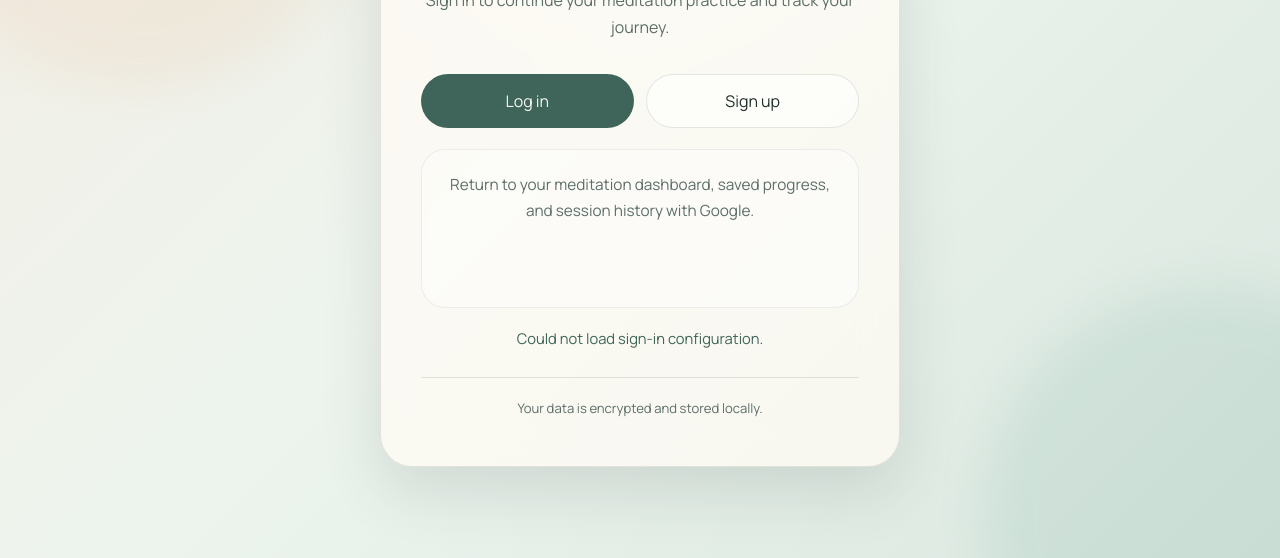
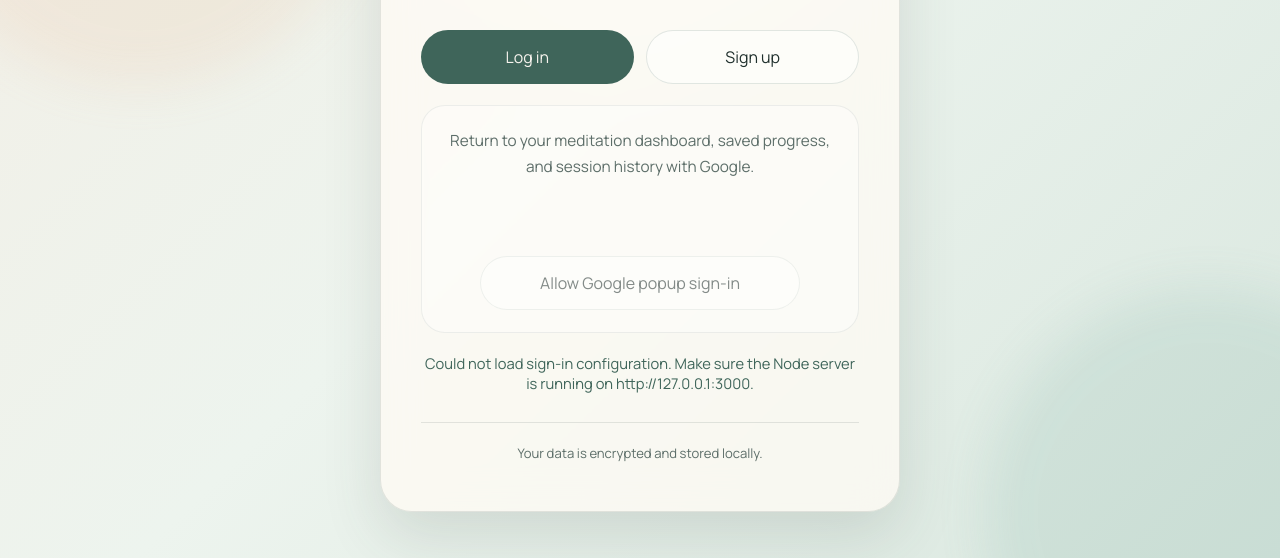
Before and after one commit to newdeveloper2k11/stillspace, a website: page login.html in a window 1280 px wide. Shown: the part 242-800 px from the top of the page. Drawn offline with nearby package versions, Linux system fonts and the light colour scheme; no server answers.

Commit message:
Improve Google popup sign-in flow

```diff
--- a/login.css
+++ b/login.css
@@ -154,6 +154,32 @@ body {
   min-height: 44px;
 }
 
+.google-popup-button {
+  width: min(320px, 100%);
+  margin: 1rem auto 0;
+  display: inline-flex;
+  align-items: center;
+  justify-content: center;
+  border-radius: 999px;
+  border: 1px solid rgba(63, 101, 90, 0.15);
+  padding: 0.92rem 1.2rem;
+  background: rgba(255, 255, 255, 0.6);
+  color: var(--text);
+  font: inherit;
+  cursor: pointer;
+  transition: transform 180ms ease, background-color 180ms ease, border-color 180ms ease, opacity 180ms ease;
+}
+
+.google-popup-button:hover:not(:disabled) {
+  transform: translateY(-1px);
+  background: rgba(255, 255, 255, 0.8);
+}
+
+.google-popup-button:disabled {
+  opacity: 0.55;
+  cursor: not-allowed;
+}
+
 .login-status {
   margin: 1.25rem 0 0;
   font-size: 0.92rem;
--- a/login.html
+++ b/login.html
@@ -37,6 +37,9 @@
             Return to your meditation dashboard, saved progress, and session history with Google.
           </p>
           <div class="google-signin-container" id="google-signin-login"></div>
+          <button class="google-popup-button" id="login-google-popup" type="button" disabled>
+            Allow Google popup sign-in
+          </button>
         </div>
 
         <div class="auth-mode-panel" id="signup-panel" hidden>
@@ -44,6 +47,9 @@
             Create your account with Google and start saving your meditation sessions locally.
           </p>
           <div class="google-signin-container" id="google-signin-signup"></div>
+          <button class="google-popup-button" id="signup-google-popup" type="button" disabled>
+            Allow Google popup sign-up
+          </button>
         </div>
       </div>
 
@@ -63,6 +69,11 @@
     const heading = document.getElementById("auth-heading");
     const copy = document.getElementById("auth-copy");
     const statusEl = document.getElementById("login-status");
+    const popupButtons = [
+      document.getElementById("login-google-popup"),
+      document.getElementById("signup-google-popup"),
+    ];
+    let googleClientId = "";
 
     const modeContent = {
       login: {
@@ -92,9 +103,12 @@
         return;
       }
 
+      googleClientId = clientId;
       window.google.accounts.id.initialize({
         client_id: clientId,
         callback: handleGoogleSignIn,
+        auto_select: false,
+        cancel_on_tap_outside: true,
       });
 
       [
@@ -112,6 +126,33 @@
           width: 320,
         });
       });
+
+      popupButtons.forEach((button) => {
+        button.disabled = false;
+      });
+    }
+
+    function showPopupPrompt() {
+      if (!window.google || !window.google.accounts || !googleClientId) {
+        statusEl.textContent = "Google Sign-In is not ready yet. Please wait a moment and try again.";
+        return;
+      }
+
+      statusEl.textContent = "Opening Google sign-in popup...";
+      window.google.accounts.id.prompt((notification) => {
+        if (notification.isNotDisplayed && notification.isNotDisplayed()) {
+          statusEl.textContent = "Google could not open the popup. Check your browser popup settings and authorized origins.";
+        }
+      });
+    }
+
+    async function loadAuthConfig() {
+      const response = await fetch("/api/auth/config", { cache: "no-store" });
+      if (!response.ok) {
+        throw new Error(`Config request failed with ${response.status}`);
+      }
+
+      return response.json();
     }
 
     async function initLogin() {
@@ -131,8 +172,7 @@
       setMode(initialMode);
 
       try {
-        const configResponse = await fetch("/api/auth/config");
-        const config = await configResponse.json();
+        const config = await loadAuthConfig();
 
         if (!config.googleClientId) {
           statusEl.textContent = "Google Sign-In is not configured. Add GOOGLE_CLIENT_ID to .env";
@@ -149,8 +189,8 @@
         };
 
         tryRender();
-      } catch {
-        statusEl.textContent = "Could not load sign-in configuration.";
+      } catch (error) {
+        statusEl.textContent = "Could not load sign-in configuration. Make sure the Node server is running on http://127.0.0.1:3000.";
       }
     }
 
@@ -181,6 +221,7 @@
 
     loginTab.addEventListener("click", () => setMode("login"));
     signupTab.addEventListener("click", () => setMode("signup"));
+    popupButtons.forEach((button) => button.addEventListener("click", showPopupPrompt));
 
     window.handleGoogleSignIn = handleGoogleSignIn;
     initLogin();
```
